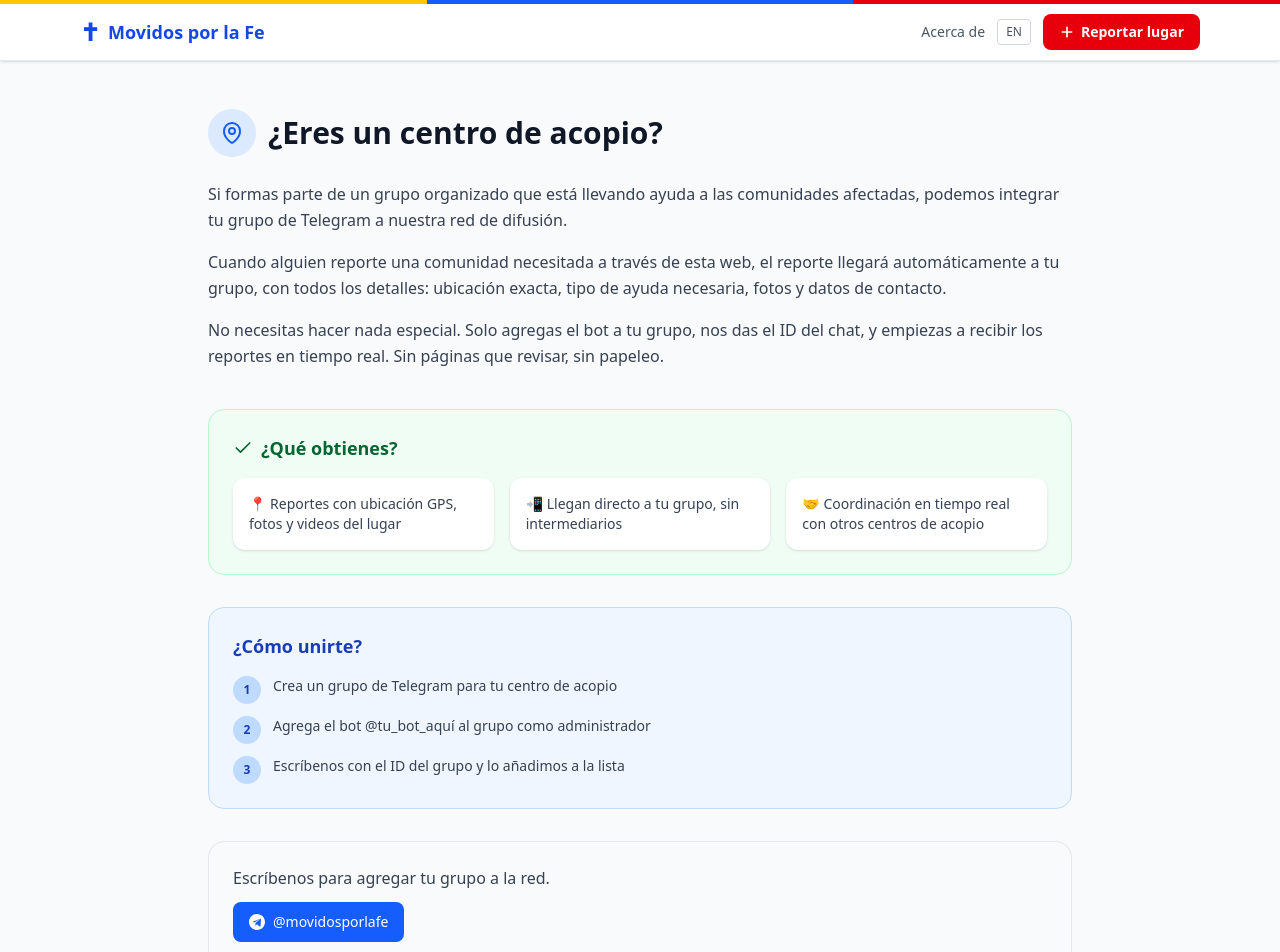
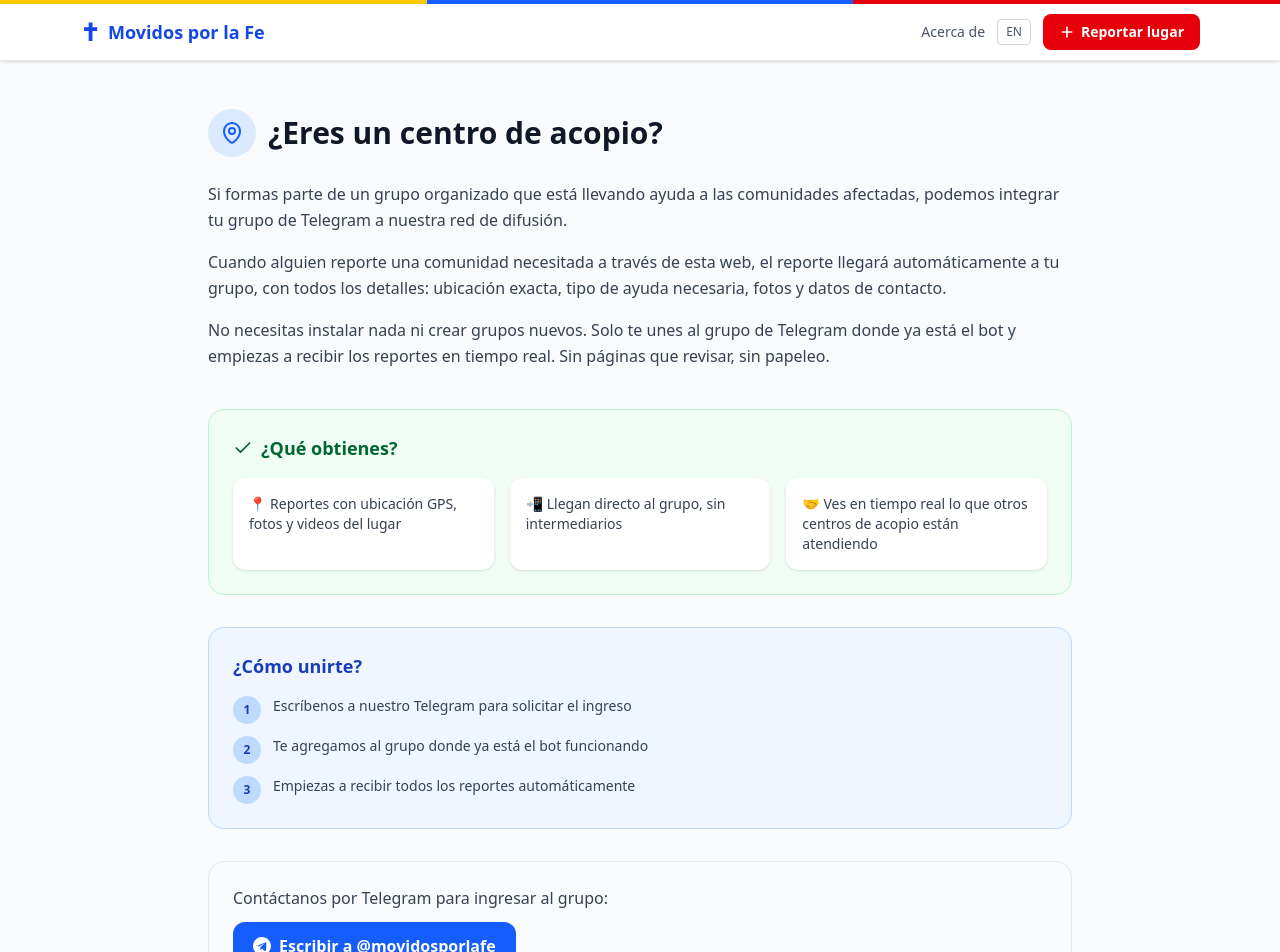
Before and after one commit to Th3Monarch/movidos-por-la-fe, a Next.js app: page /centro-acopio in a window 1280 px wide. Shown: the top 952 px of the page. Built offline with nearby package versions, Linux system fonts and the light colour scheme.

Commit message:
cambiar texto: unirse al grupo donde esta el bot, no al reves

```diff
--- a/src/app/centro-acopio/page.tsx
+++ b/src/app/centro-acopio/page.tsx
@@ -95,18 +95,16 @@ export default function CentroAcopioPage() {
 
       <div className="bg-gray-50 border border-gray-200 rounded-2xl p-6">
         <p className="text-gray-700 font-medium mb-3">{t("acopio.contact_text")}</p>
-        <div className="flex flex-col sm:flex-row gap-3 text-sm">
         <a
           href="https://t.me/movidosporlafe"
           target="_blank"
-            className="inline-flex items-center gap-2 bg-blue-600 text-white px-4 py-2.5 rounded-lg hover:bg-blue-700 transition-colors"
+          className="inline-flex items-center gap-2 bg-blue-600 text-white px-5 py-3 rounded-xl hover:bg-blue-700 transition-colors font-semibold"
         >
-            <svg width="16" height="16" viewBox="0 0 24 24" fill="currentColor">
+          <svg width="18" height="18" viewBox="0 0 24 24" fill="currentColor">
             <path d="M12 0C5.373 0 0 5.373 0 12s5.373 12 12 12 12-5.373 12-12S18.627 0 12 0zM5.5 11.5l11.2-4.4c.5-.2 1 .1 1.1.6l.1.1-.6 10.2c-.1.5-.5.8-1 .8-.4 0-.7-.2-.9-.4l-3.5-2.9-1.7 1.6c-.2.2-.4.3-.7.3l.3-3.8 6.5-5.9c.2-.2 0-.3-.2-.2l-8 5.1-3.6-1.2c-.5-.2-.5-.5-.1-.6z" />
           </svg>
-            @movidosporlafe
+          {lang === "es" ? "Escribir a @movidosporlafe" : "Message @movidosporlafe"}
         </a>
-        </div>
       </div>
 
       <div className="border-t border-gray-200 pt-8 mt-8">
--- a/src/i18n/en.json
+++ b/src/i18n/en.json
@@ -77,16 +77,16 @@
   "acopio.title": "Are you a relief center?",
   "acopio.p1": "If you are part of an organized group delivering aid to affected communities, we can integrate your Telegram group into our broadcast network.",
   "acopio.p2": "Whenever someone reports a community in need through this website, the report will arrive automatically in your group with every detail: exact location, type of help needed, photos, and contact information.",
-  "acopio.p3": "You don't need to do anything special. Just add the bot to your group, give us the chat ID, and start receiving reports in real time. No pages to check, no paperwork.",
+  "acopio.p3": "You don't need to install anything or create new groups. Just join the Telegram group where the bot is already running and start receiving reports in real time. No pages to check, no paperwork.",
   "acopio.benefits_title": "What you get",
   "acopio.benefit1": "Reports with GPS location, photos and videos",
-  "acopio.benefit2": "They arrive directly in your group, no intermediaries",
-  "acopio.benefit3": "Real-time coordination with other relief centers",
+  "acopio.benefit2": "They arrive directly to the group, no intermediaries",
+  "acopio.benefit3": "See in real time what other relief centers are handling",
   "acopio.how_title": "How to join",
-  "acopio.how1": "Create a Telegram group for your relief center",
-  "acopio.how2": "Add the bot @your_bot_here as admin to the group",
-  "acopio.how3": "Write to us with the group ID and we'll add it to the list",
-  "acopio.contact_text": "Write to us to add your group to the network.",
+  "acopio.how1": "Contact us on Telegram to request access",
+  "acopio.how2": "We add you to the group where the bot is already running",
+  "acopio.how3": "Start receiving all reports automatically",
+  "acopio.contact_text": "Contact us on Telegram to join the group:",
   "footer.mission": "Movidos por la Fe is a voluntary, non-partisan initiative. We do not solicit or manage money. Our only goal is to facilitate gathering information about places that need help to coordinate assistance effectively.",
   "footer.emergency": "In case of a medical emergency, call rescue organizations. Always verify information before sharing.",
   "footer.problem": "Found a problem on the site?",
--- a/src/i18n/es.json
+++ b/src/i18n/es.json
@@ -77,16 +77,16 @@
   "acopio.title": "¿Eres un centro de acopio?",
   "acopio.p1": "Si formas parte de un grupo organizado que está llevando ayuda a las comunidades afectadas, podemos integrar tu grupo de Telegram a nuestra red de difusión.",
   "acopio.p2": "Cuando alguien reporte una comunidad necesitada a través de esta web, el reporte llegará automáticamente a tu grupo, con todos los detalles: ubicación exacta, tipo de ayuda necesaria, fotos y datos de contacto.",
-  "acopio.p3": "No necesitas hacer nada especial. Solo agregas el bot a tu grupo, nos das el ID del chat, y empiezas a recibir los reportes en tiempo real. Sin páginas que revisar, sin papeleo.",
+  "acopio.p3": "No necesitas instalar nada ni crear grupos nuevos. Solo te unes al grupo de Telegram donde ya está el bot y empiezas a recibir los reportes en tiempo real. Sin páginas que revisar, sin papeleo.",
   "acopio.benefits_title": "¿Qué obtienes?",
   "acopio.benefit1": "Reportes con ubicación GPS, fotos y videos del lugar",
-  "acopio.benefit2": "Llegan directo a tu grupo, sin intermediarios",
-  "acopio.benefit3": "Coordinación en tiempo real con otros centros de acopio",
+  "acopio.benefit2": "Llegan directo al grupo, sin intermediarios",
+  "acopio.benefit3": "Ves en tiempo real lo que otros centros de acopio están atendiendo",
   "acopio.how_title": "¿Cómo unirte?",
-  "acopio.how1": "Crea un grupo de Telegram para tu centro de acopio",
-  "acopio.how2": "Agrega el bot @tu_bot_aquí al grupo como administrador",
-  "acopio.how3": "Escríbenos con el ID del grupo y lo añadimos a la lista",
-  "acopio.contact_text": "Escríbenos para agregar tu grupo a la red.",
+  "acopio.how1": "Escríbenos a nuestro Telegram para solicitar el ingreso",
+  "acopio.how2": "Te agregamos al grupo donde ya está el bot funcionando",
+  "acopio.how3": "Empiezas a recibir todos los reportes automáticamente",
+  "acopio.contact_text": "Contáctanos por Telegram para ingresar al grupo:",
   "footer.mission": "Movidos por la Fe es una iniciativa voluntaria y no partidista. No solicitamos ni gestionamos dinero. Nuestro único objetivo es facilitar la recopilación de información sobre lugares que necesitan ayuda para coordinar la asistencia de manera efectiva.",
   "footer.emergency": "Ante una emergencia médica, llama a los organismos de rescate. Verifica siempre la información antes de difundirla.",
   "footer.problem": "¿Encontraste un problema en el sitio?",
```
Lines whose indentation alone changed are shown as unchanged.
